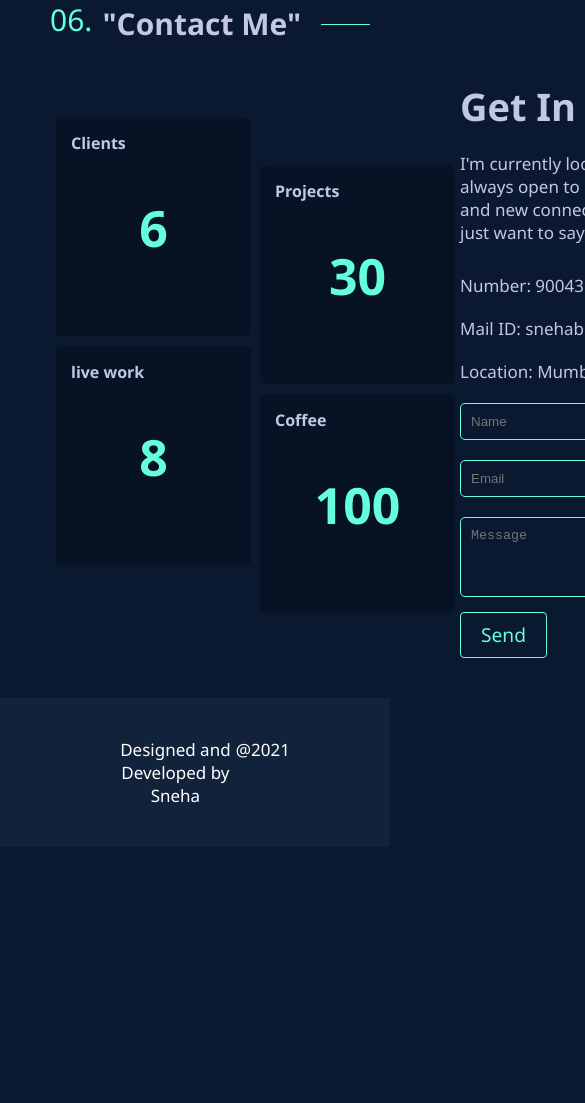
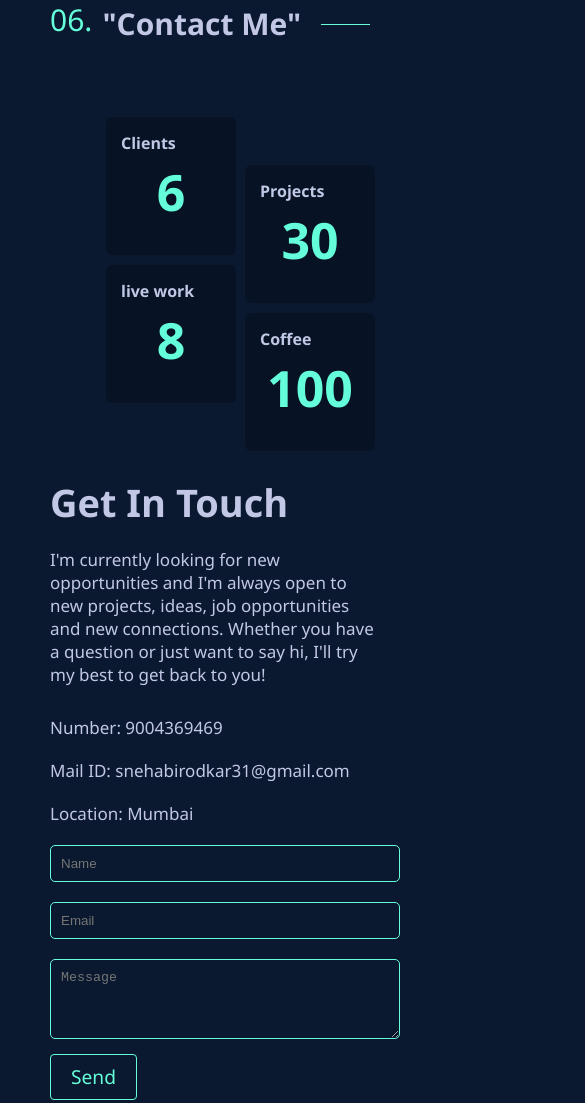
Before and after one commit to snehabirodkar/sneha-portfolio, a plain HTML site: page app/index.html in a window 390 px wide. Shown: the part 5473-6576 px from the top of the page, 585 px wide, since content can reach past the window. Before the commit the page ends 6320 px from the top, so only its background shows below. Drawn offline with nearby package versions, Linux system fonts and the light colour scheme.

Commit message:
contact responsive

```diff
--- a/app/index.html
+++ b/app/index.html
@@ -580,7 +580,7 @@
 
     <!-- footer -->
     <footer>
-        <div class="d-flex">
+        <div class="footer-end">
             <div class="footer-left">
                 <p>Designed and Developed by Sneha</p>
             </div>
--- a/assets/style/contact.css
+++ b/assets/style/contact.css
@@ -36,6 +36,7 @@ color: #c2c7e5;
 
 .contact-container{
   display: flex;
+  flex-wrap: wrap;
 }
 
 .counter-left{
--- a/assets/style/footer.css
+++ b/assets/style/footer.css
@@ -1,14 +1,13 @@
-footer {
+.footer-end {
     /* text-align: center; */
     padding: 40px;
     background-color: #12223b;
     color: white;
     font-size: 17px;
+    display: flex;
+    justify-content: space-between;
   }
  .footer-left{
-      flex: 1;
+      /* flex: 1; */
       padding-left: 75px;
   }
-  .footer-right{
-      padding-right: 60px;
-  }
--- a/assets/style/mobile-res.css
+++ b/assets/style/mobile-res.css
@@ -276,6 +276,44 @@
     .mobile-projects {
         display: block;
     }
+    /* contact */
+    .counter-right {
+        margin: 5px;
+        height: 160px;
+        width: 150px;
+
+    }
+    .counter-left {
+        margin: 5px;
+        height: 160px;
+        width: 150px;
+
+    }
+    .number {
+        padding-top: 4px;
+        text-align: center;
+        font-size: 50px;
+        color: #64ffda;
+    }
+    .contact-left {
+        /* display: flex; */
+        flex: 50%;
+        padding-left: 150px;
+        padding-bottom: 20px;
+        /* justify-content: center; */
+    }
+    .form-control{
+        width: 400px;
+    }
+    .form-control-textarea{
+        width: 400px;
+    }
+    .contact-para{
+        padding: 20px 20px 20px 0;
+    }
+    footer {
+        text-align: center;
+    }
 }
 
 @media screen and (max-width:500px) {
@@ -362,7 +400,37 @@
     .mobile-projects {
         display: block;
     }
+    /* contact */
+    .counter-right {
+        margin: 5px;
+        height: 138px;
+        width: 130px;
 
+    }
+    .counter-left {
+        margin: 5px;
+        height: 138px;
+        width: 130px;
+
+    }
+    .number {
+        padding-top: 4px;
+        text-align: center;
+        font-size: 50px;
+        color: #64ffda;
+    }
+    .contact-left {
+        /* display: flex; */
+        flex: 50%;
+        padding-left: 50px;
+        /* justify-content: center; */
+    }
+    .form-control{
+        width: 350px;
+    }
+    .form-control-textarea{
+        width: 350px;
+    }
     footer {
         text-align: center;
     }
```
